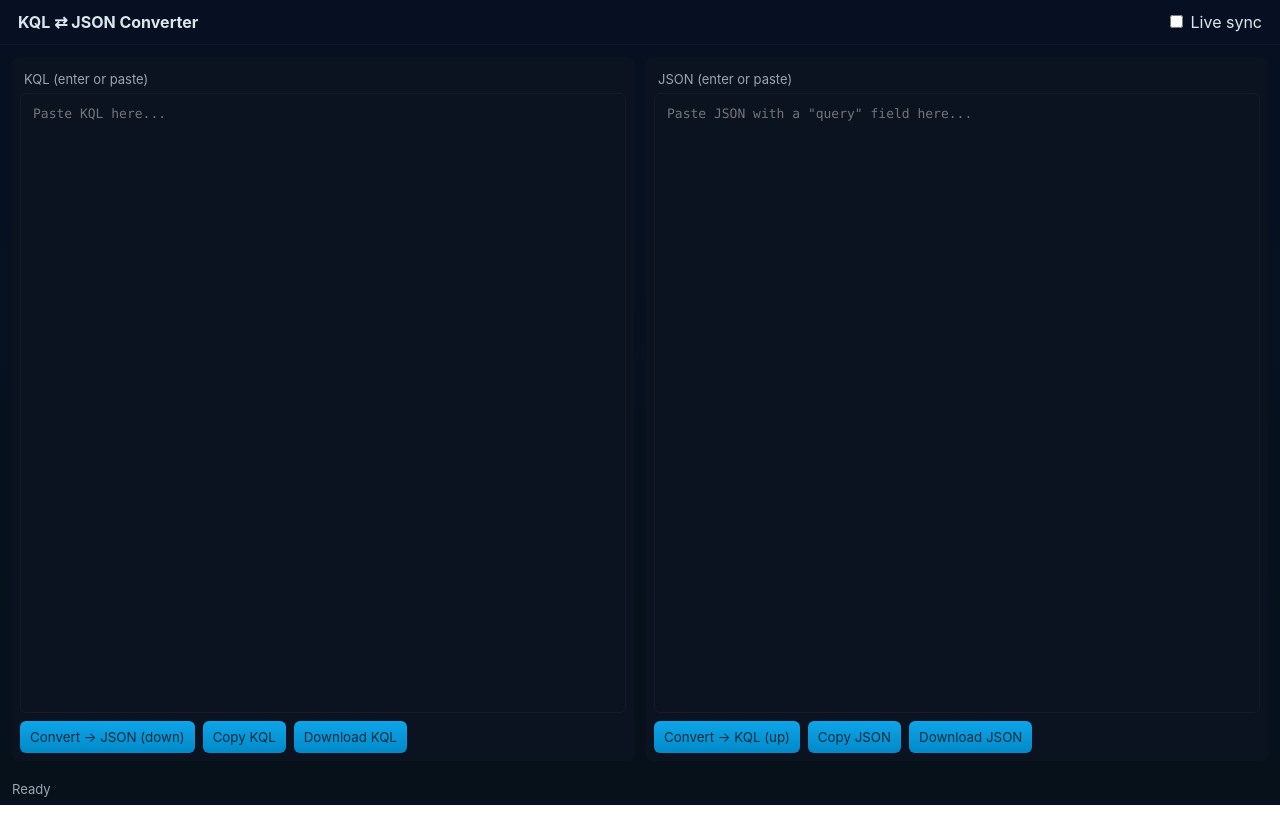
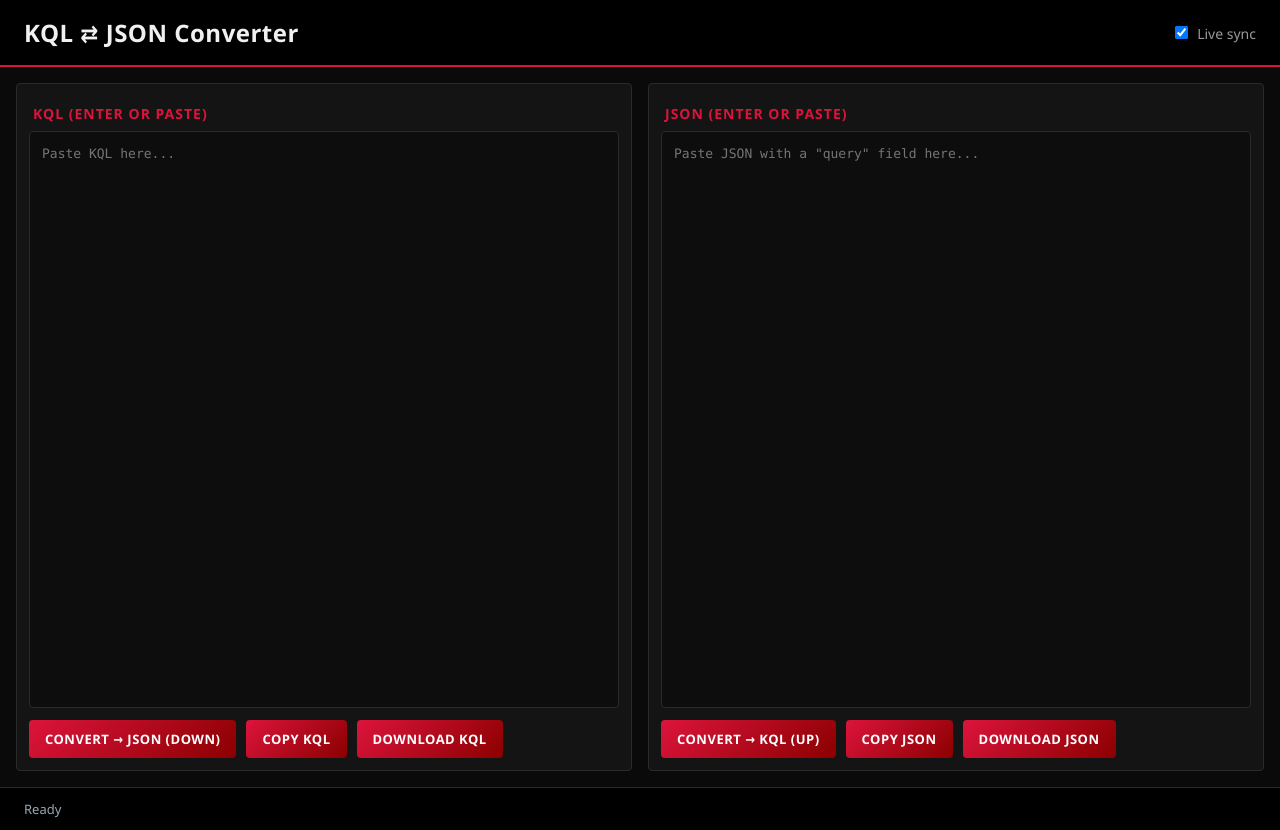
Before and after one commit to 0xchips/kql2json, a plain HTML site: page index.html in a window 1280 px wide. Before the commit the page ends 805 px from the top, so only its background shows below. Drawn offline with Linux system fonts and the light colour scheme.

Commit message:
feat: add static KQL↔JSON converter webapp with live sync and dark theme

```diff
--- a/app.js
+++ b/app.js
@@ -6,21 +6,23 @@ function setStatus(msg, err){statusEl.textContent = msg; statusEl.style.color =
 
 function kqlToJson(){
   const kql = kqlEl.value
-  // Place raw KQL into the JSON pane (user requested no {"query": ""} wrapper)
-  jsonEl.value = kql
-  setStatus('Placed raw KQL into JSON pane (no wrapper)')
+  const obj = { query: kql }
+  try{
+    const pretty = JSON.stringify(obj, null, 2)
+    jsonEl.value = pretty
+    setStatus('Converted KQL → JSON')
+  }catch(e){ setStatus('Error formatting JSON: '+e.message, true) }
 }
 
 function jsonToKql(){
   const txt = jsonEl.value
   try{
-    // Try parsing as JSON; if it's an object with `query` use that, otherwise if it's a string use it directly.
     const obj = JSON.parse(txt)
-    if(typeof obj === 'object' && typeof obj.query === 'string'){
+    if(typeof obj.query === 'string'){
       kqlEl.value = obj.query
-      setStatus('Converted JSON.object.query → KQL')
-    } else {
-      setStatus('JSON parsed but no `query` field; leaving KQL unchanged', true)
+      setStatus('Converted JSON → KQL')
+    }else{
+      setStatus('JSON missing string field "query"', true)
     }
   }catch(e){ setStatus('Invalid JSON: '+e.message, true) }
 }
--- a/index.html
+++ b/index.html
@@ -3,7 +3,7 @@
 <head>
   <meta charset="utf-8">
   <meta name="viewport" content="width=device-width,initial-scale=1">
-  <title>KQL ⇄ JSON Converter</title>
+  <title>KQL JSON Converter</title>
   <link rel="stylesheet" href="style.css">
   <meta name="description" content="KQL to JSON and JSON to KQL converter - static, GitHub Pages compatible">
   </head>
@@ -11,7 +11,7 @@
   <header>
     <h1>KQL ⇄ JSON Converter</h1>
     <div class="controls">
-      <label><input id="liveSync" type="checkbox"> Live sync</label>
+      <label><input id="liveSync" type="checkbox" checked> Live sync</label>
     </div>
   </header>
 
--- a/style.css
+++ b/style.css
@@ -1,14 +1,22 @@
-:root{--bg:#0f1720;--panel:#0b1220;--accent:#0ea5e9;--muted:#9aa6b2;--panel-2:#081019}
-*{box-sizing:border-box;font-family:Inter,system-ui,Segoe UI,Roboto,Arial,sans-serif}
-html,body,#app{height:100%}body{margin:0;background:linear-gradient(180deg,#071022 0%,#06111a 100%);color:#dbe7ef}
-header{display:flex;align-items:center;justify-content:space-between;padding:12px 18px;border-bottom:1px solid rgba(255,255,255,0.03)}
-h1{font-size:16px;margin:0}
-.split{display:flex;flex-direction:row;gap:12px;padding:12px;height:calc(100vh - 72px)}
-.pane{flex:1;display:flex;flex-direction:column;background:var(--panel);border-radius:6px;padding:8px}
-.pane-header{font-size:13px;color:var(--muted);padding:6px 4px}
-textarea{flex:1;width:100%;resize:none;background:transparent;border:1px solid rgba(255,255,255,0.04);color:inherit;padding:12px;border-radius:6px;font-family:ui-monospace,SFMono-Regular,Menlo,monospace;font-size:13px}
-.actions{display:flex;gap:8px;padding-top:8px}
-button{background:linear-gradient(180deg,var(--accent),#0289c8);border:none;color:#042e3e;padding:8px 10px;border-radius:6px;cursor:pointer}
-button.secondary{background:transparent;color:var(--muted);border:1px solid rgba(255,255,255,0.03)}
-.status{padding:8px 12px;color:var(--muted);font-size:13px}
-@media (max-width:900px){.split{flex-direction:column;height:auto}}
+:root{--bg:#0a0a0a;--panel:#141414;--accent:#dc143c;--accent-dark:#8b0000;--muted:#999;--text:#f0f0f0;--border:#2a2a2a}
+*{box-sizing:border-box;font-family:'Segoe UI',Tahoma,Geneva,Verdana,sans-serif}
+html,body{height:100%;margin:0}
+body{background:#0a0a0a;color:var(--text)}
+header{display:flex;align-items:center;justify-content:space-between;padding:16px 24px;background:#000;border-bottom:2px solid var(--accent)}
+h1{font-size:24px;margin:0;font-weight:600;letter-spacing:0.5px}
+.controls{display:flex;gap:12px;align-items:center}
+.controls label{color:var(--muted);font-size:14px;cursor:pointer;user-select:none}
+.controls input[type=checkbox]{margin-right:6px;cursor:pointer}
+.split{display:flex;flex-direction:row;gap:16px;padding:16px;height:calc(100vh - 80px)}
+.pane{flex:1;display:flex;flex-direction:column;background:var(--panel);border:1px solid var(--border);border-radius:4px;padding:12px}
+.pane-header{font-size:14px;color:var(--accent);font-weight:600;padding:8px 4px;text-transform:uppercase;letter-spacing:1px}
+textarea{flex:1;width:100%;resize:none;background:#0d0d0d;border:1px solid var(--border);color:var(--text);padding:12px;border-radius:4px;font-family:'Consolas','Monaco','Courier New',monospace;font-size:13px;line-height:1.5}
+textarea:focus{outline:none;border-color:var(--accent)}
+.actions{display:flex;gap:10px;padding-top:12px;flex-wrap:wrap}
+button{background:linear-gradient(135deg,var(--accent),var(--accent-dark));border:none;color:#fff;padding:10px 16px;border-radius:4px;cursor:pointer;font-weight:600;font-size:13px;transition:all 0.2s;text-transform:uppercase;letter-spacing:0.5px}
+button:hover{transform:translateY(-1px);box-shadow:0 4px 12px rgba(220,20,60,0.4)}
+button:active{transform:translateY(0)}
+button.secondary{background:transparent;color:var(--muted);border:1px solid var(--border)}
+button.secondary:hover{border-color:var(--accent);color:var(--accent);box-shadow:none}
+.status{padding:12px 24px;color:var(--muted);font-size:13px;background:#000;border-top:1px solid var(--border)}
+@media (max-width:900px){.split{flex-direction:column;height:auto}.actions{flex-direction:column}button{width:100%}}
```
